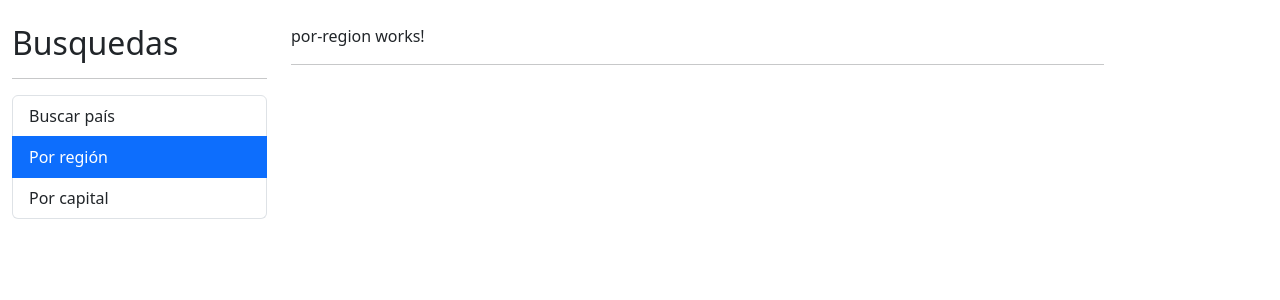
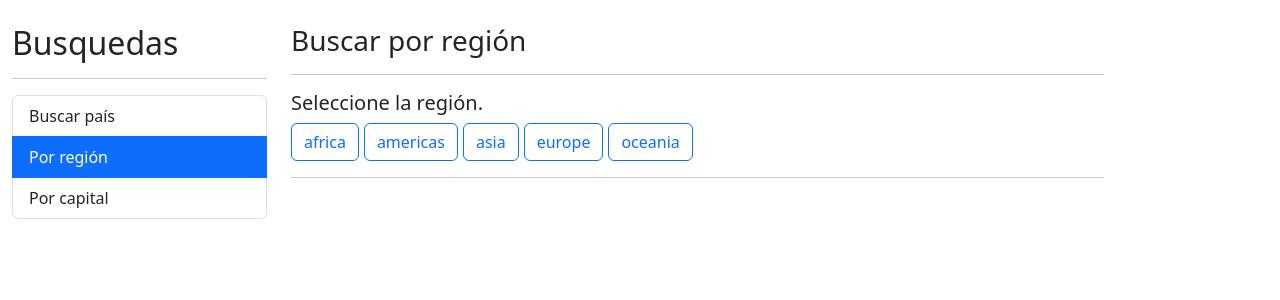
Before and after one commit to LeinardB92/03_paisesApp, an Angular app: page /region in a window 1280 px wide. Shown: the top 300 px of the page. Built offline with nearby package versions, Linux system fonts and the light colour scheme.

Commit message:
uso de [ngClass]

```diff
--- a/src/app/pais/pages/por-region/por-region.component.html
+++ b/src/app/pais/pages/por-region/por-region.component.html
@@ -1 +1,23 @@
-<p>por-region works!</p>
+<h3>Buscar por región <small>{{regionActiva | titlecase}}</small></h3>
+<hr>
+
+<h5>Seleccione la región.</h5>
+
+<div class="row">
+    <div class="col">
+
+        <!-- Esto es una manera de hacer, lo que se puede hacer con [ngClass] -->
+        <!-- [class.btn-primary]="region === regionActiva" -->
+        <!-- [enClass] es una manera más elegante de hacerlo, pero podemos mejoralo para no tener que hacer más de una operación lógica. -->
+        <!-- [ngClass]="{
+            'btn-primary': region === regionActiva,
+            'btn-outline-primary': region !== regionActiva
+        }" -->
+        <button *ngFor="let region of regiones"
+            class="btn btn-outline-primary"
+
+            (click)="activarRegion(region)">
+            {{region}}
+        </button>
+    </div>
+</div>
--- a/src/app/pais/pages/por-region/por-region.component.ts
+++ b/src/app/pais/pages/por-region/por-region.component.ts
@@ -2,8 +2,21 @@ import { Component } from '@angular/core';
 
 @Component({
   selector: 'app-por-region',
-  templateUrl: './por-region.component.html'
+  templateUrl: './por-region.component.html',
+  styles:[`
+    button{
+      margin-right: 5px;
+    }
+  `]
 })
 export class PorRegionComponent {
 
+  regiones: string[] = ['africa', 'americas', 'asia', 'europe', 'oceania'];
+  regionActiva: string = "";
+
+  activarRegion( region: string){
+    this.regionActiva = region;
+
+    //To Do: Hacer llamado al servicio para traer los paises por la región señalada en el parámetro.
+  }
 }
```
